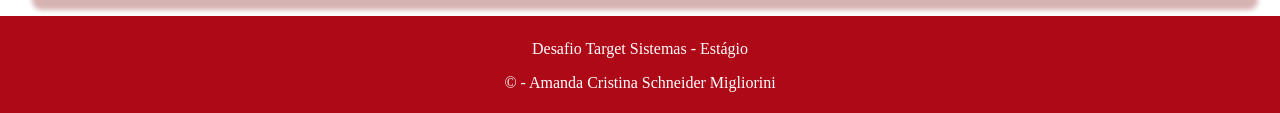
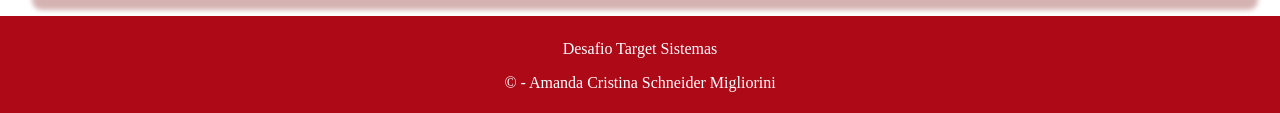
Before and after one commit to amandamigliorini/TesteTecnicoTarget, a plain HTML site: page index.html in a window 1280 px wide. Shown: the part 2238-2351 px from the top of the page. Drawn offline with Linux system fonts and the light colour scheme.

Commit message:
Update index

```diff
--- a/index.html
+++ b/index.html
@@ -100,7 +100,7 @@
     </main>
 
     <footer>
-        <p>Desafio Target Sistemas - Estágio</p>
+        <p>Desafio Target Sistemas</p>
         <p>&copy;
              - Amanda Cristina Schneider Migliorini
         </p>
```
